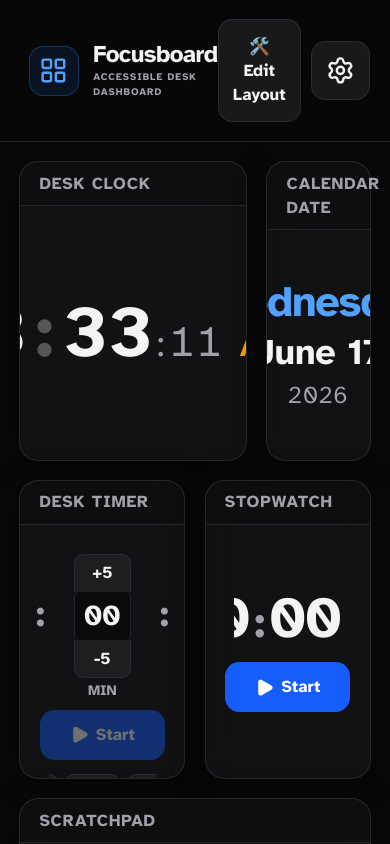
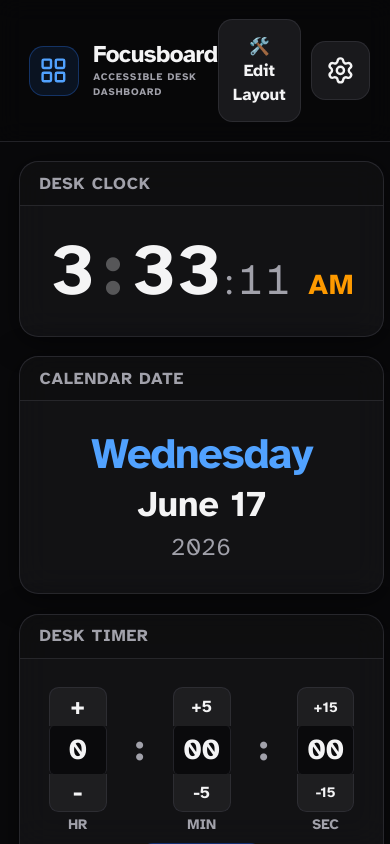
Before and after one commit to Bioptic-Coder/Focusboard, a React (Vite) app: page / in a window 390 px wide. Built offline with nearby package versions, Linux system fonts and the light colour scheme.

Commit message:
fix: add responsive vertical stacking layout for mobile screens

```diff
--- a/src/components/Dashboard.tsx
+++ b/src/components/Dashboard.tsx
@@ -360,15 +360,14 @@ export const Dashboard: React.FC<DashboardProps> = ({ widgets, setWidgets, editM
       >
         <div
           ref={gridRef}
-          className="grid grid-cols-12 gap-4 relative select-none w-full"
+          className="dashboard-grid relative select-none w-full"
           style={{
-            gridAutoRows: "140px",
             minHeight: "100%",
           }}
         >
           {/* Edit Mode Helper Grid Background */}
           {editMode && (
-            <div className="absolute inset-0 grid grid-cols-12 gap-4 pointer-events-none z-0">
+            <div className="absolute inset-0 grid grid-cols-12 gap-4 pointer-events-none z-0 edit-helper-grid">
               {Array.from({ length: 12 * gridRows }).map((_, i) => (
                 <div
                   key={i}
--- a/src/components/WidgetWrapper.tsx
+++ b/src/components/WidgetWrapper.tsx
@@ -30,9 +30,10 @@ export const WidgetWrapper: React.FC<WidgetWrapperProps> = ({
   // Grid coordinates map to tailwind style or inline style.
   // Tailwind v4 uses standard CSS variables or inline styles for dynamic grid coordinates.
   const gridStyle: React.CSSProperties = {
-    gridColumn: `${widget.x + 1} / span ${widget.w}`,
-    gridRow: `${widget.y + 1} / span ${widget.h}`,
-    minHeight: `${widget.h * 140 - 16}px`, // slightly less than grid track height
+    ['--widget-x' as any]: widget.x + 1,
+    ['--widget-w' as any]: widget.w,
+    ['--widget-y' as any]: widget.y + 1,
+    ['--widget-h' as any]: widget.h,
   };
 
   const handleMove = (direction: "up" | "down" | "left" | "right") => {
@@ -59,7 +60,7 @@ export const WidgetWrapper: React.FC<WidgetWrapperProps> = ({
   return (
     <div
       style={gridStyle}
-      className={`glass-card flex flex-col relative transition-shadow duration-150 accessible-focus group ${
+      className={`glass-card widget-grid-item flex flex-col relative transition-shadow duration-150 accessible-focus group ${
         editMode ? "border-dashed border-amber-500/60 ring-2 ring-amber-500/10 cursor-default" : ""
       }`}
       tabIndex={editMode ? 0 : -1}
--- a/src/index.css
+++ b/src/index.css
@@ -162,3 +162,35 @@ a:focus-visible,
   backdrop-filter: none !important;
   -webkit-backdrop-filter: none !important;
 }
+
+/* Responsive Grid Dashboard Layout */
+.dashboard-grid {
+  display: grid;
+  grid-template-columns: repeat(12, minmax(0, 1fr));
+  gap: 1rem;
+  grid-auto-rows: 140px;
+}
+
+.widget-grid-item {
+  grid-column: var(--widget-x) / span var(--widget-w);
+  grid-row: var(--widget-y) / span var(--widget-h);
+  min-height: calc(var(--widget-h) * 140px - 16px);
+}
+
+/* Mobile Portrait / Small Screens Vertical Stacking Override */
+@media (max-width: 767px) {
+  .dashboard-grid {
+    grid-template-columns: 1fr !important;
+    grid-auto-rows: auto !important;
+  }
+
+  .widget-grid-item {
+    grid-column: span 1 / span 1 !important;
+    grid-row: auto !important;
+    min-height: auto !important;
+  }
+
+  .edit-helper-grid {
+    display: none !important;
+  }
+}
```
